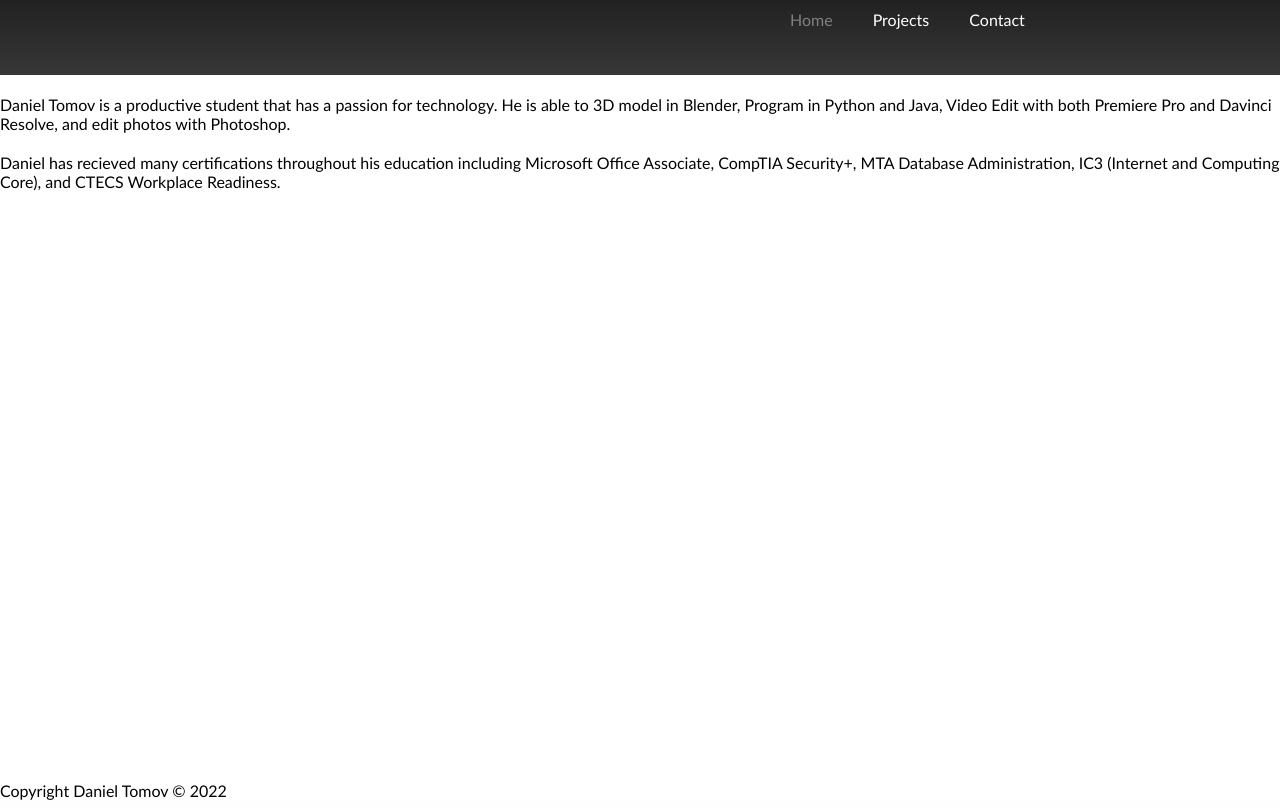
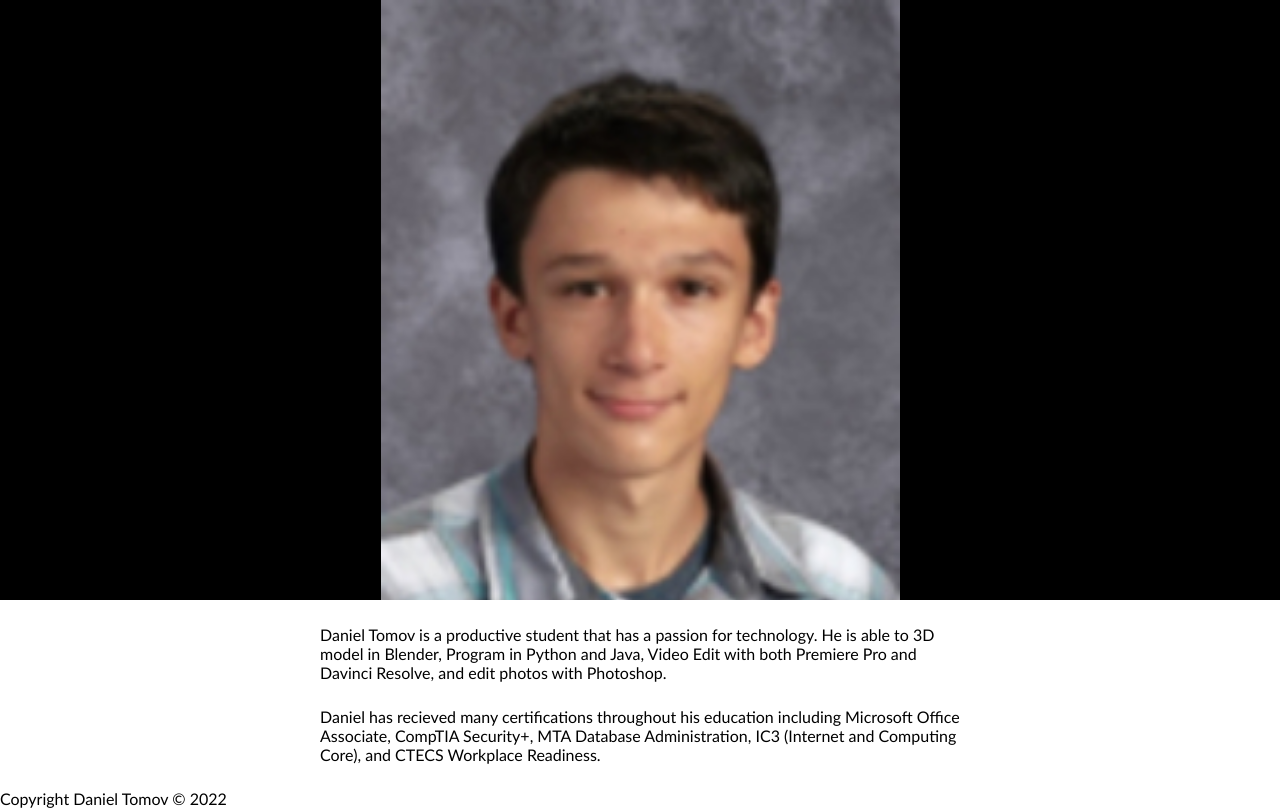
Before and after one commit to Daniel-Tomov/Daniel-Tomov.github.io, a PHP site: page / in a window 1280 px wide. Run offline with PHP 8.4, Linux system fonts and the light colour scheme.

Commit message:
one page layout

```diff
--- a/css/desktop.css
+++ b/css/desktop.css
@@ -7,24 +7,20 @@
     font-family:Calibri, Arial;
 }
 
-header{
-    background: linear-gradient(to top, #373737, #212121);
-    color: white;
+#entry{
     width: 100%;
-    height: 75px;
+    min-height: 600px;
+    background-image: url(../images/original.jpg);
+    background-size: auto 650px;
+    background-repeat: no-repeat;
+    background-position: top center;
+    background-color:black;
 }
-
-nav{margin: 10px; height: 80%; width: 500px; float: right;}
-
-.list-item{
-    color: white;
-    float: left;
-} .list-item a {color:white; margin: 10px; padding: 10px;}
-.list-item a:hover {transition: ease-in-out 400ms; background-color:gray;}
-.selected{margin: 0 10px; padding: 0 10px; color: grey;}
 
 main p{
     margin: 20px 0;
+    width: 50%;
+    margin: 25px auto;
 }
 
-footer{position: absolute; bottom: 0}
+footer{position: relative;}
--- a/index.html
+++ b/index.html
@@ -2,28 +2,22 @@
 <html lang="en">
 	<head>
 		<meta charset="UTF-8">
-		<link rel="icon" type="image/jpg" href="">
-		<meta name="description" content="Personal Website">
-		<meta name="keywords" content="HTML,CSS,JavaScript">
+		<link rel="icon" type="image/jpg" href="images/favicon.png">
+		<meta name="keywords" content="Daniel Tomov, High School Student, CompTIA, CompTIA Security+">
 		<meta name="author" content="Daniel Tomov">
 		<meta name="viewport" content="width=device-width, initial-scale=1.0">
+        <meta name="description" content="High School student that loves technology and computers. Does 3D modeling, Programming (Python and Java), Microsoft Office, Video editing, and Robotics">
 		<title>Daniel Tomov</title>
 		<link rel="stylesheet" type="text/css" media="(min-width:501px) and (max-width:900px)" href="css/tablet.css">
 		<link rel="stylesheet" type="text/css" media="screen and (max-width:500px)" href="css/mobile.css">
 		<link rel="stylesheet" type="text/css" media="screen and (min-width:901px)" href="css/desktop.css">
-
     </head>
 
     <body>
-        <header>
-            <nav>
-                <ol>
-                    <li class="list-item selected">Home</li>
-                    <li class="list-item"><a href="html/projects.html">Projects</a></li>
-                    <li class="list-item"><a href="html/contact.html">Contact</a></li>
-                </ol>
-            </nav>
-        </header>
+        <div id="entry">
+            <p>fa</p>
+
+        </div>
 
         <main>
             <p>Daniel Tomov is a productive student that has a passion for technology. He is able to 3D model in Blender, Program in Python and Java, Video Edit with both Premiere Pro and Davinci Resolve, and edit photos with Photoshop.</p>
```
Also changed, not shown: images/original.jpg (added).
